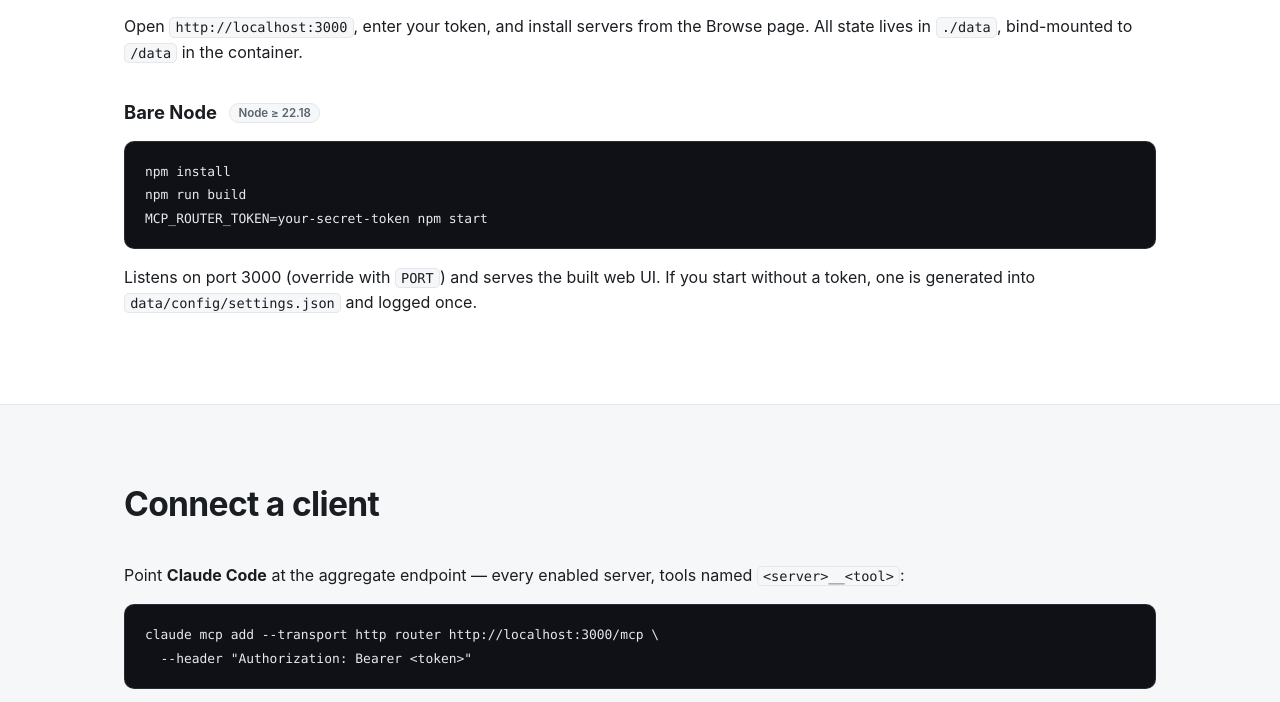
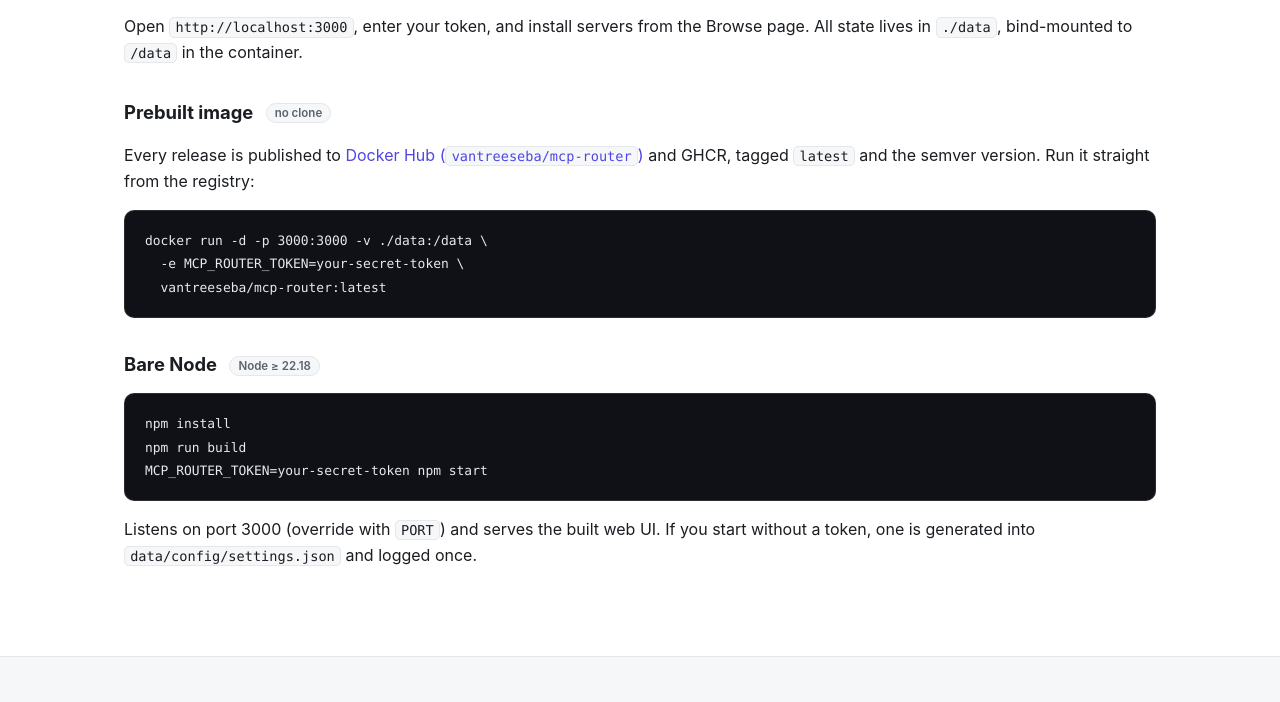
Before and after one commit to cubicecho/mcp-router, an Eleventy site: page site/src/index.njk in a window 1280 px wide. Shown: the part 4969-5671 px from the top of the page. Built offline with nearby package versions, Linux system fonts and the light colour scheme; Eleventy itself is replaced by a stand-in of ours; files that its build step writes are made by us from their sources.

Commit message:
docs: link the published Docker Hub image (vantreeseba/mcp-router)
Point the README and site install docs at the published image instead of
a placeholder: add a 'docker run' quickstart and a Prebuilt image section,
and a Docker Hub link in the site footer.

```diff
--- a/site/src/_data/site.json
+++ b/site/src/_data/site.json
@@ -3,5 +3,6 @@
   "tagline": "One endpoint for every MCP server.",
   "description": "An MCP gateway: install Model Context Protocol servers from registries or npm, run them locally or proxy remote ones, and re-expose every one over streamable HTTP — per-server routes plus a merged aggregate endpoint. Managed through a React web UI or hand-editable JSON.",
   "repo": "https://github.com/cubicecho/mcp-router",
+  "dockerHub": "https://hub.docker.com/r/vantreeseba/mcp-router",
   "url": "https://cubicecho.github.io/mcp-router"
 }
--- a/site/src/_includes/base.njk
+++ b/site/src/_includes/base.njk
@@ -36,6 +36,7 @@
         <p>{{ site.name }} — an MCP gateway. Not affiliated with Anthropic or the MCP project.</p>
         <p class="footer-links">
           <a href="{{ site.repo }}">Source</a>
+          <a href="{{ site.dockerHub }}">Docker Hub</a>
           <a href="https://modelcontextprotocol.io">Model Context Protocol</a>
           <a href="{{ '/docs/' | url }}">Docs</a>
         </p>
--- a/site/src/index.njk
+++ b/site/src/index.njk
@@ -186,6 +186,14 @@ docker compose up -d</code></pre>
     <p>Open <code>http://localhost:3000</code>, enter your token, and install servers from the Browse page. All
       state lives in <code>./data</code>, bind-mounted to <code>/data</code> in the container.</p>
 
+    <h3>Prebuilt image <span class="pill">no clone</span></h3>
+    <p>Every release is published to
+      <a href="https://hub.docker.com/r/vantreeseba/mcp-router">Docker Hub (<code>vantreeseba/mcp-router</code>)</a>
+      and GHCR, tagged <code>latest</code> and the semver version. Run it straight from the registry:</p>
+    <pre class="code"><code>docker run -d -p 3000:3000 -v ./data:/data \
+  -e MCP_ROUTER_TOKEN=your-secret-token \
+  vantreeseba/mcp-router:latest</code></pre>
+
     <h3>Bare Node <span class="pill">Node ≥ 22.18</span></h3>
     <pre class="code"><code>npm install
 npm run build
```
Also changed, not shown: README.md.
